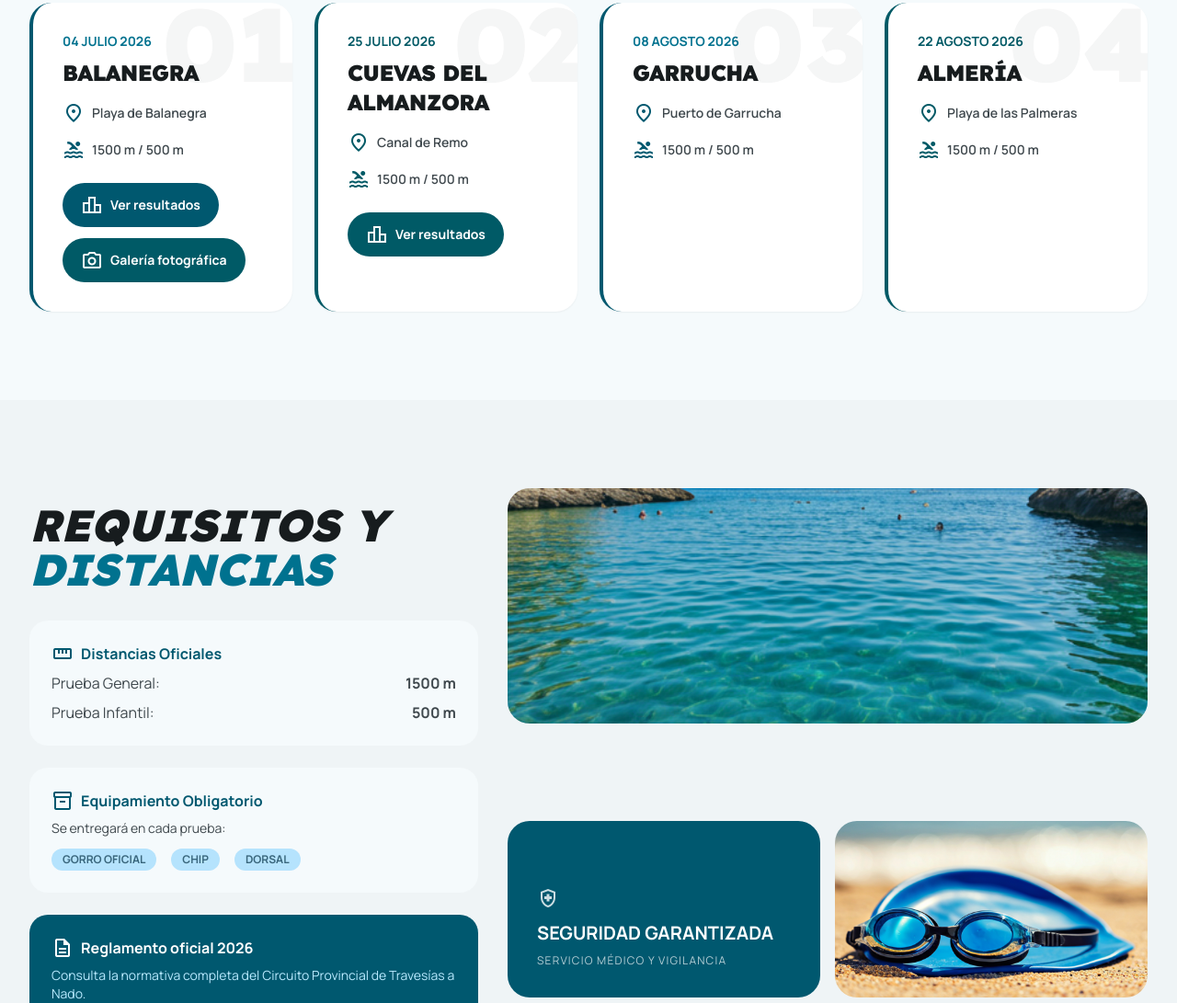
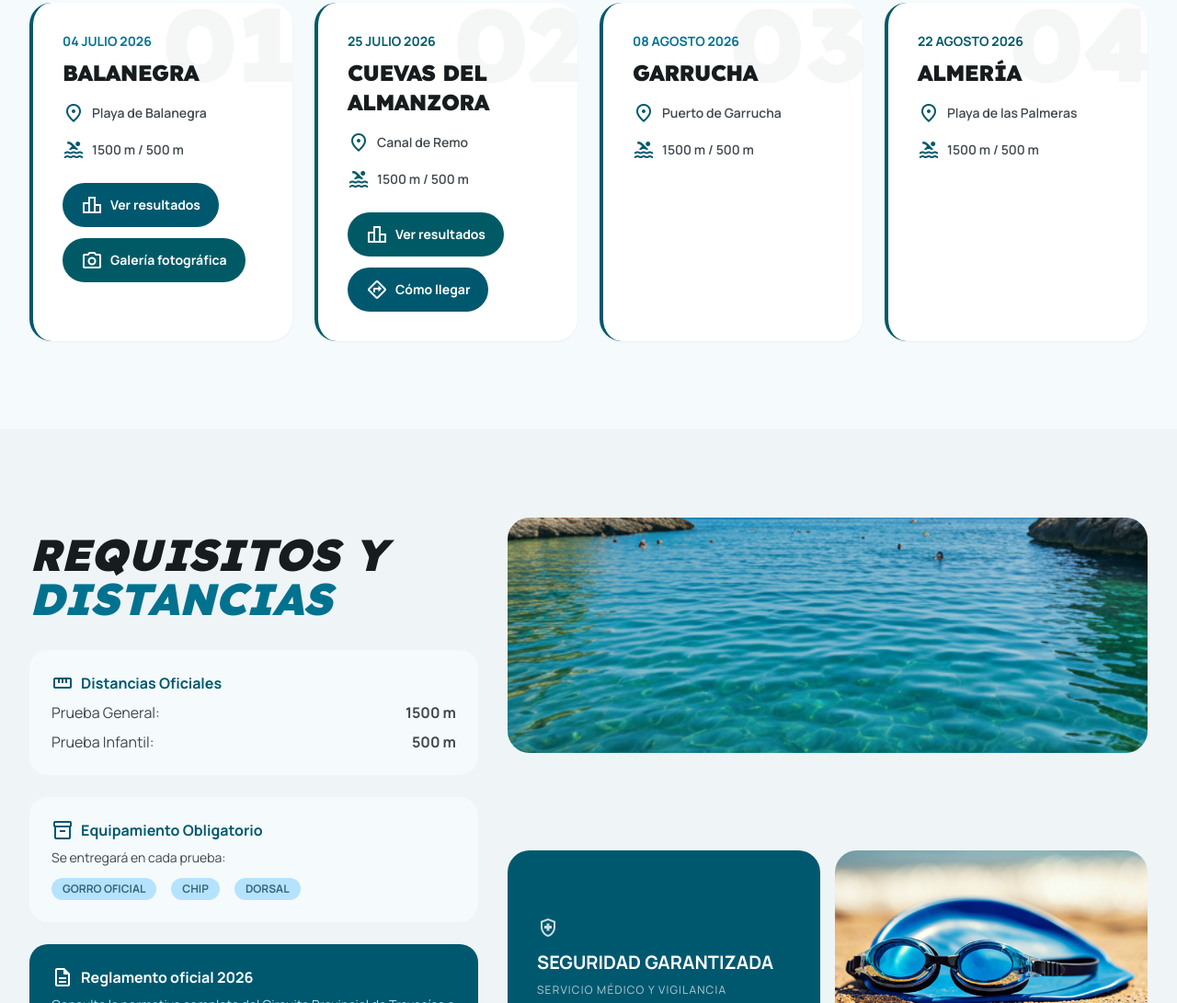
Before and after one commit to dvdgp9/web-travesia-alme, a website: page index.html in a window 1280 px wide. Shown: the part 1061-2152 px from the top of the page at 92% size. Drawn offline with Linux system fonts and the light colour scheme.

Commit message:
Cómo llegar

```diff
--- a/index.html
+++ b/index.html
@@ -217,6 +217,10 @@
 <a class="mt-6 inline-flex items-center justify-center gap-2 bg-tertiary text-on-tertiary px-5 py-3 rounded-full font-bold text-sm hover:bg-primary-container transition-all active:scale-95" href="https://ww.global-tempo.com/resultados/G-Live/g-live.html?f=../2026/07_25_TRV_ALMANZORA_26/07_25_TRV_ALMANZORA_26.clax" rel="noopener" target="_blank">
 <span class="material-symbols-outlined text-xl">leaderboard</span>
 <span>Ver resultados</span>
+</a>
+<a class="mt-3 inline-flex items-center justify-center gap-2 bg-primary text-on-primary px-5 py-3 rounded-full font-bold text-sm hover:bg-primary-container transition-all active:scale-95" href="https://share.google/garPq8UqZQZS1p5KY" rel="noopener" target="_blank">
+<span class="material-symbols-outlined text-xl">directions</span>
+<span>Cómo llegar</span>
 </a>
 </div>
 <!-- Race 3 -->
```
Also changed, not shown: .cursor/scratchpad.md.
